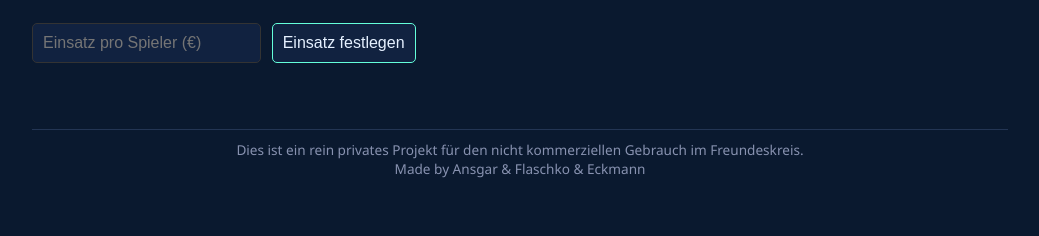
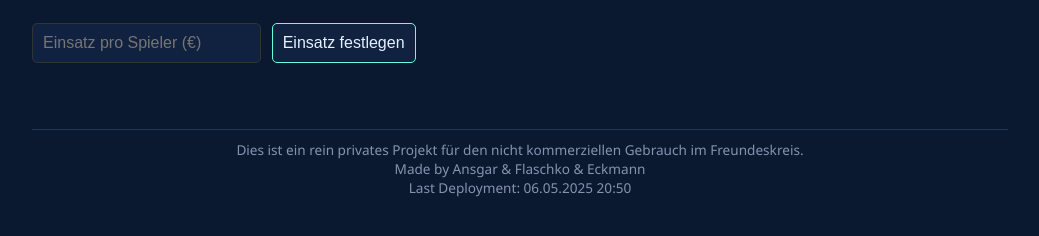
Before and after one commit to GitLeon04/7-Schraem, a plain HTML site: page index.html in a window 1280 px wide. Shown: the part 54-290 px from the top of the page, without its empty margins (120-1159 px from the left). Drawn offline with Linux system fonts and the light colour scheme.

Commit message:
last deployment info

```diff
--- a/index.html
+++ b/index.html
@@ -64,6 +64,7 @@
   <footer>
     <p>Dies ist ein rein privates Projekt für den nicht kommerziellen Gebrauch im Freundeskreis.</p>
     <p>Made by Ansgar &amp; Flaschko &amp; Eckmann</p>
+    <p>Last Deployment: 06.05.2025 20:50</p>
   </footer>
 
   <!-- Hauptlogik -->
```
